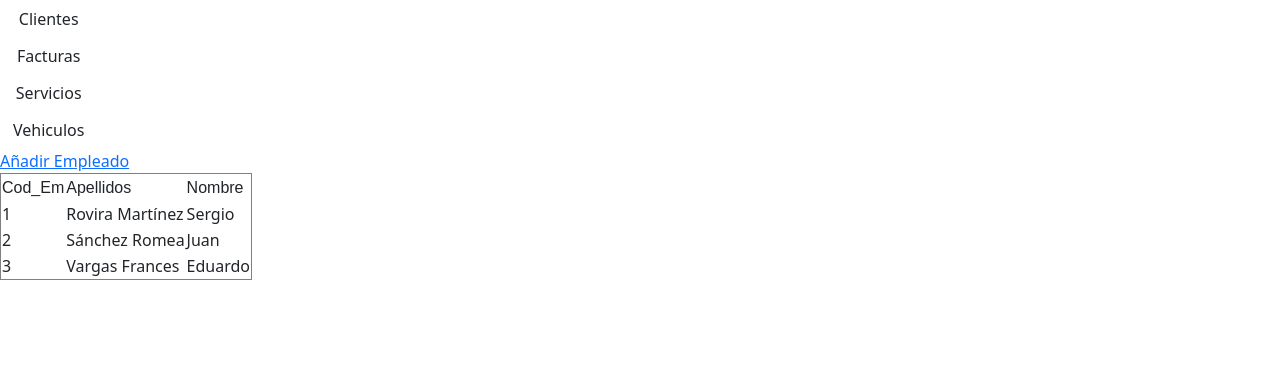
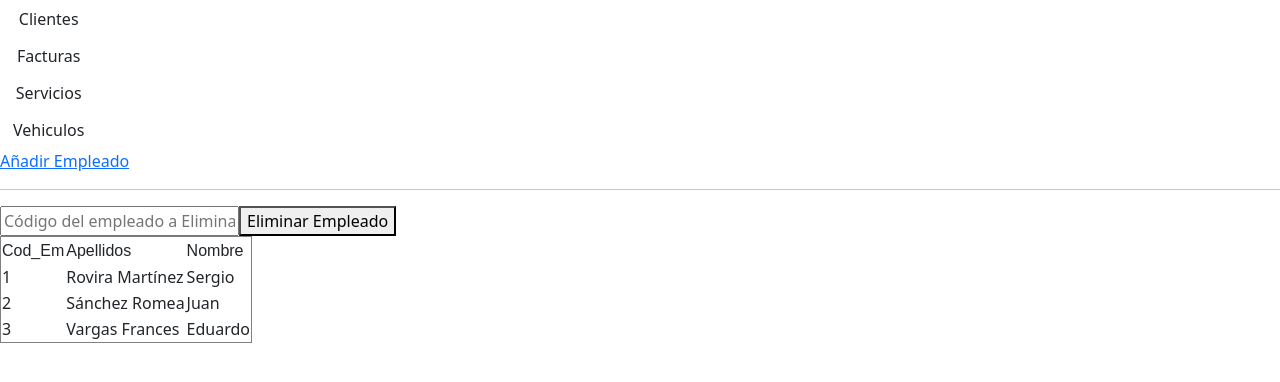
Before and after one commit to oscarvillena/proyecto, a PHP site: page /empleados.php in a window 1280 px wide. Shown: the part 30-412 px from the top of the page. Run offline with PHP 8.4, Linux system fonts and the light colour scheme; data comes from the database, SQL or seed files in the repository; some libraries are stand-ins or nearby versions.

Commit message:
Empleado Funcional y Cliente Cambios

```diff
--- a/paginasweb/clientes.php
+++ b/paginasweb/clientes.php
@@ -152,7 +152,7 @@
         header("Location: ".$_SERVER['PHP_SELF']);
       }
       ?>
-
+      <hr>
       <form method="post" action="<?php echo $_SERVER['PHP_SELF']; ?>">
         <input type="text" name="codCl_eliminar" placeholder="Código del Cliente a Eliminar" required>
         <button type="submit" class="button-primary">Eliminar Cliente</button>
--- a/paginasweb/empleados.php
+++ b/paginasweb/empleados.php
@@ -21,6 +21,7 @@
       <button type="submit" class="button-primary">Cerrar Sesión</button>
     </form>
   </header>
+
   <div class="lateral">
     <div class="btn-group-vertical">
       <a href="clientes.php" class="btn btn-drak btn-block" role="button">Clientes</a>
@@ -29,11 +30,12 @@
       <a href="vehiculos.php" class="btn btn-drak btn-block" role="button">Vehiculos</a>
     </div>
   </div>
+
   <section class="content">
     <aside class="category">
     </aside>
     <div class="rectangulo">
-    <a href="#" class="button-secondary">Añadir Empleado</a>
+      <a href="#" class="button-secondary" id="btnAddEmpleado">Añadir Empleado</a>
     </div>
     <div class="destaque-prod">
       <?php
@@ -43,8 +45,7 @@ $database = "taller_augusta";
       $mysqli = new mysqli("localhost", $username, $password, $database);
       $query = "SELECT * FROM empleado";
 
-
-echo '<table border="1" cellspacing="1" cellpadding="1">
+      echo '<table border="1" cellspacing="1" cellpadding="1" style="max-width: 500px;">
             <tr>
                 <td> <font face="Arial">Cod_Em</font> </td>
                 <td> <font face="Arial">Apellidos</font> </td>
@@ -56,7 +57,6 @@ if ($result = $mysqli->query($query)) {
               $field1name = $row["Cod_Em"];
               $field2name = $row["Apellidos"];
               $field3name = $row["Nombre"];
-
               echo '<tr>
                         <td>'.$field1name.'</td>
                         <td>'.$field2name.'</td>
@@ -66,6 +66,7 @@ if ($result = $mysqli->query($query)) {
           $result->free();
       }
       ?>
+
       <?php
       session_start();
 
@@ -74,11 +75,124 @@ if (isset($_POST['logout'])) {
         header("Location: paginaprincipal.php");
         exit();
       }
+
+      if ($_SERVER["REQUEST_METHOD"] === "POST" && isset($_POST["codEm"]) && isset($_POST["apellidos"]) && isset($_POST["nombre"])) {
+        $codEm = $_POST["codEm"];
+        $nombre = $_POST["nombre"];
+        $apellidos = $_POST["apellidos"];
+
+        $username = "root";
+        $password = "ASf1*7JOSEM";
+        $database = "taller_augusta";
+        $mysqli = new mysqli("localhost", $username, $password, $database);
+
+
+        $checkQuery = "SELECT Cod_Em FROM empleado WHERE Cod_Em = '$codEm'";
+        $checkResult = $mysqli->query($checkQuery);
+        if ($checkResult->num_rows > 0) {
+          echo "El código de empleado ya existe. Por favor, elija otro código.";
+        } else {
+          $query = "INSERT INTO empleado (Cod_Em, Apellidos, Nombre) VALUES ('$codEm', '$apellidos', '$nombre')";
+
+          if ($mysqli->query($query)) {
+            echo "El nuevo empleado se ha añadido correctamente a la base de datos.";
+          } else {
+            echo "Error al añadir el nuevo empleado: " . $mysqli->error;
+          }
+        }
+
+        $mysqli->close();
+
+
+        header("Location: ".$_SERVER['PHP_SELF']);
+      }
+
+      session_start();
+
+      if (isset($_POST['logout'])) {
+        session_unset();
+        header("Location: paginaprincipal.php");
+        exit();
+      }
+
+      if ($_SERVER["REQUEST_METHOD"] === "POST" && isset($_POST["codEm_eliminar"])) {
+        $codEm_eliminar = $_POST["codEm_eliminar"];
+
+        $username = "root";
+        $password = "ASf1*7JOSEM";
+        $database = "taller_augusta";
+        $mysqli = new mysqli("localhost", $username, $password, $database);
+
+
+        $checkQuery = "SELECT Cod_Em FROM empleado WHERE Cod_Em = '$codEm_eliminar'";
+        $checkResult = $mysqli->query($checkQuery);
+        if ($checkResult->num_rows > 0) {
+          $deleteQuery = "DELETE FROM empleado WHERE Cod_Em = '$codEm_eliminar'";
+          if ($mysqli->query($deleteQuery)) {
+            echo "El empleado se ha eliminado correctamente de la base de datos.";
+          } else {
+            echo "Error al eliminar el empleado: " . $mysqli->error;
+          }
+        } else {
+          echo "El código de empleado no existe en la base de datos. Por favor, ingrese un código válido.";
+        }
+
+        $mysqli->close();
+
+
+        header("Location: ".$_SERVER['PHP_SELF']);
+      }
       ?>
+      <hr>
+      <form method="post" action="<?php echo $_SERVER['PHP_SELF']; ?>">
+        <input type="text" name="codEm_eliminar" placeholder="Código del empleado a Eliminar" required>
+        <button type="submit" class="button-primary">Eliminar Empleado</button>
+      </form>
     </div>
   </section>
+
   <footer class="footer">
+  </footer>
 
-  </footer>
+  <script>
+  document.getElementById("btnAddEmpleado").addEventListener("click", function(event) {
+    event.preventDefault();
+
+    var form = document.createElement("form");
+    form.method = "post";
+    form.action = "<?php echo $_SERVER['PHP_SELF']; ?>";
+
+    var inputCodEm = document.createElement("input");
+    inputCodEm.type = "text";
+    inputCodEm.name = "codEm";
+    inputCodEm.placeholder = "Código del Empleado";
+    inputCodEm.required = true;
+
+    var inputApellidos = document.createElement("input");
+    inputApellidos.type = "text";
+    inputApellidos.name = "apellidos";
+    inputApellidos.placeholder = "Apellidos";
+    inputApellidos.required = true;
+
+    var inputNombre = document.createElement("input");
+    inputNombre.type = "text";
+    inputNombre.name = "nombre";
+    inputNombre.placeholder = "Nombre";
+    inputNombre.required = true;
+
+    var submitButton = document.createElement("button");
+    submitButton.type = "submit";
+    submitButton.textContent = "Añadir Empleado";
+
+    form.appendChild(inputCodEm);
+    form.appendChild(inputApellidos);
+    form.appendChild(inputNombre);
+    form.appendChild(submitButton);
+
+    var btnAddEmpleado = document.getElementById("btnAddEmpleado");
+    btnAddEmpleado.parentNode.replaceChild(form, btnAddEmpleado);
+  });
+</script>
+
 </body>
 </html>
```
Lines whose indentation alone changed are shown as unchanged.
